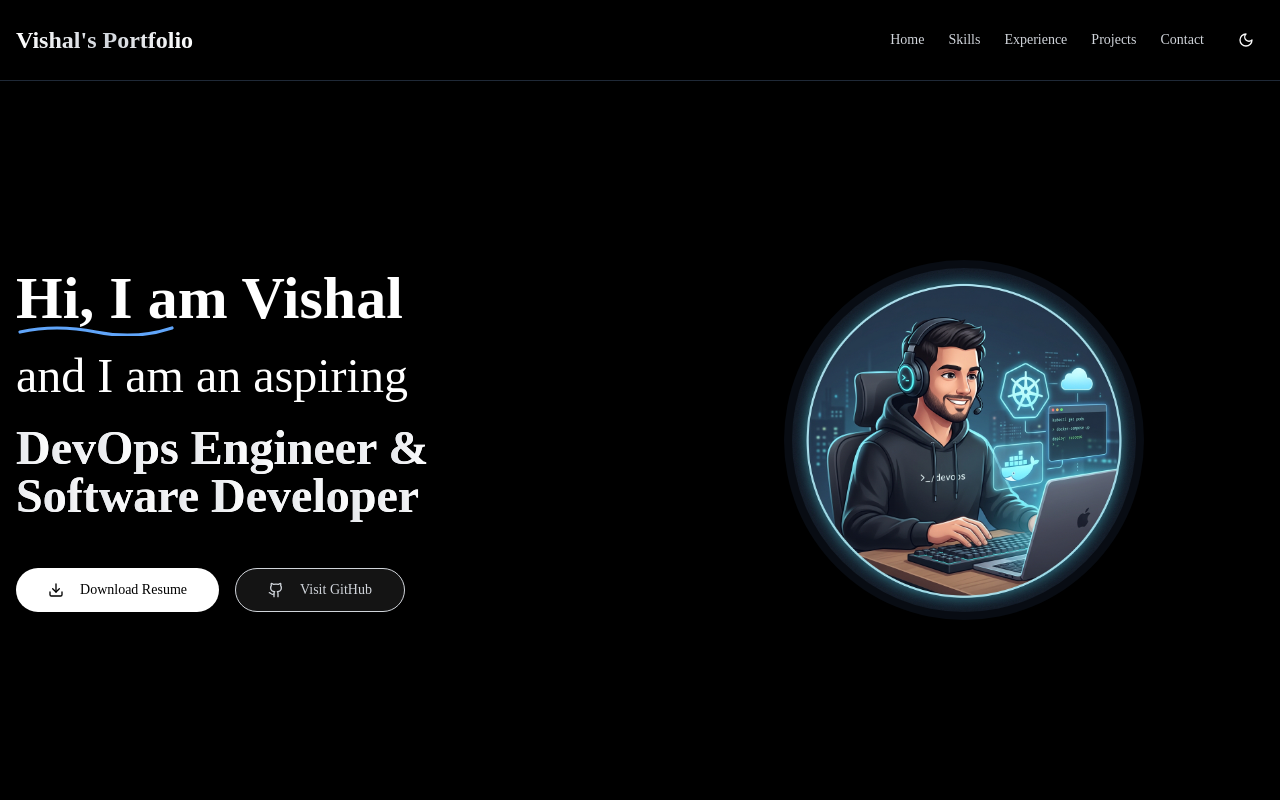
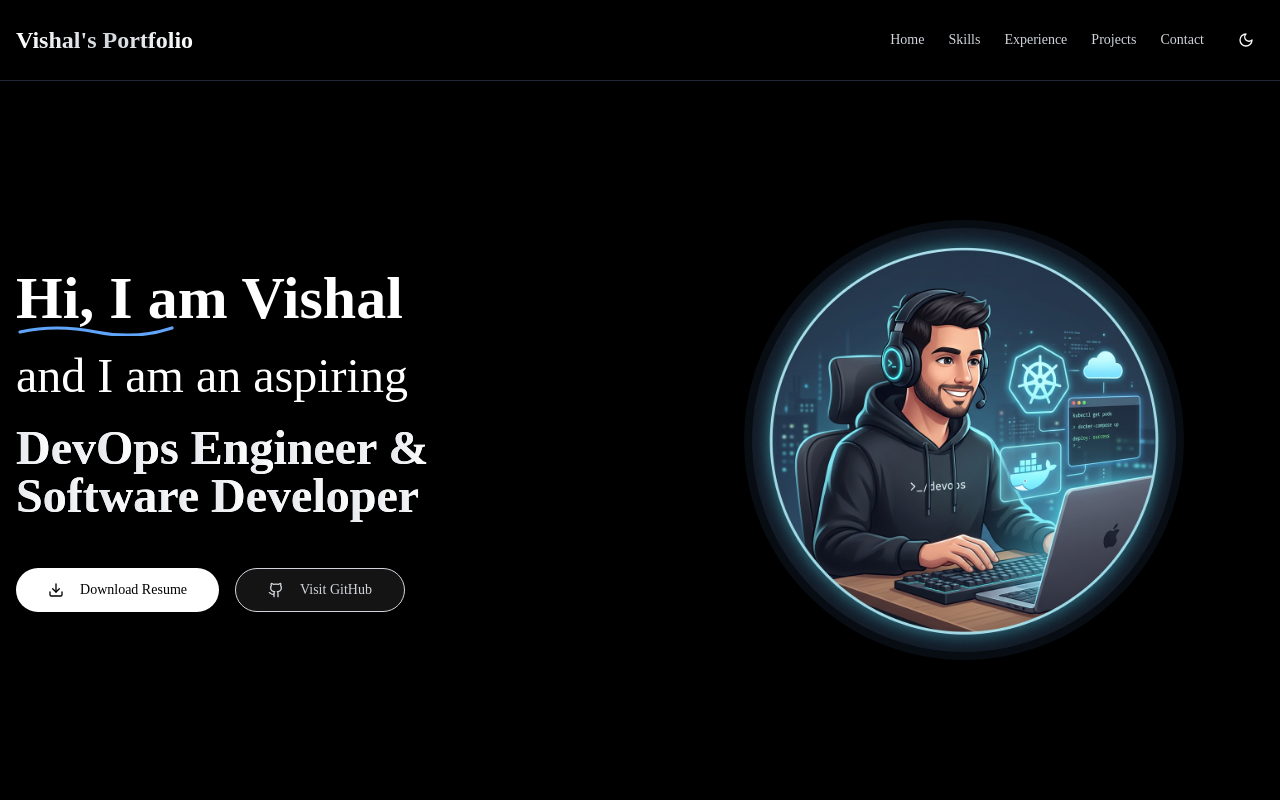
Before and after one commit to vishalmore90/Portfolio, a React (Vite) app: page / in a window 1280 px wide. Shown: the top 800 px of the page. Built offline with nearby package versions, Linux system fonts and the light colour scheme; a web font is replaced by a local one.

Commit message:
Scale up avatar size in hero section

```diff
--- a/src/components/Hero.jsx
+++ b/src/components/Hero.jsx
@@ -133,9 +133,9 @@ export default function Hero() {
               <motion.img
                 src="./me.png"
                 alt="Vishal More - DevOps Engineer"
-                width="400"
-                height="400"
-                className="w-full max-w-sm md:max-w-[360px] h-auto rounded-full shadow-2xl bg-white/70 dark:bg-gray-900/50 p-2 object-contain"
+                width="450"
+                height="450"
+                className="w-full max-w-[400px] md:max-w-[440px] h-auto rounded-full shadow-2xl bg-white/70 dark:bg-gray-900/50 p-2 object-contain"
                 loading="lazy"
                 decoding="async"
                 whileHover={{ scale: 1.05, rotate: 3 }}
```
